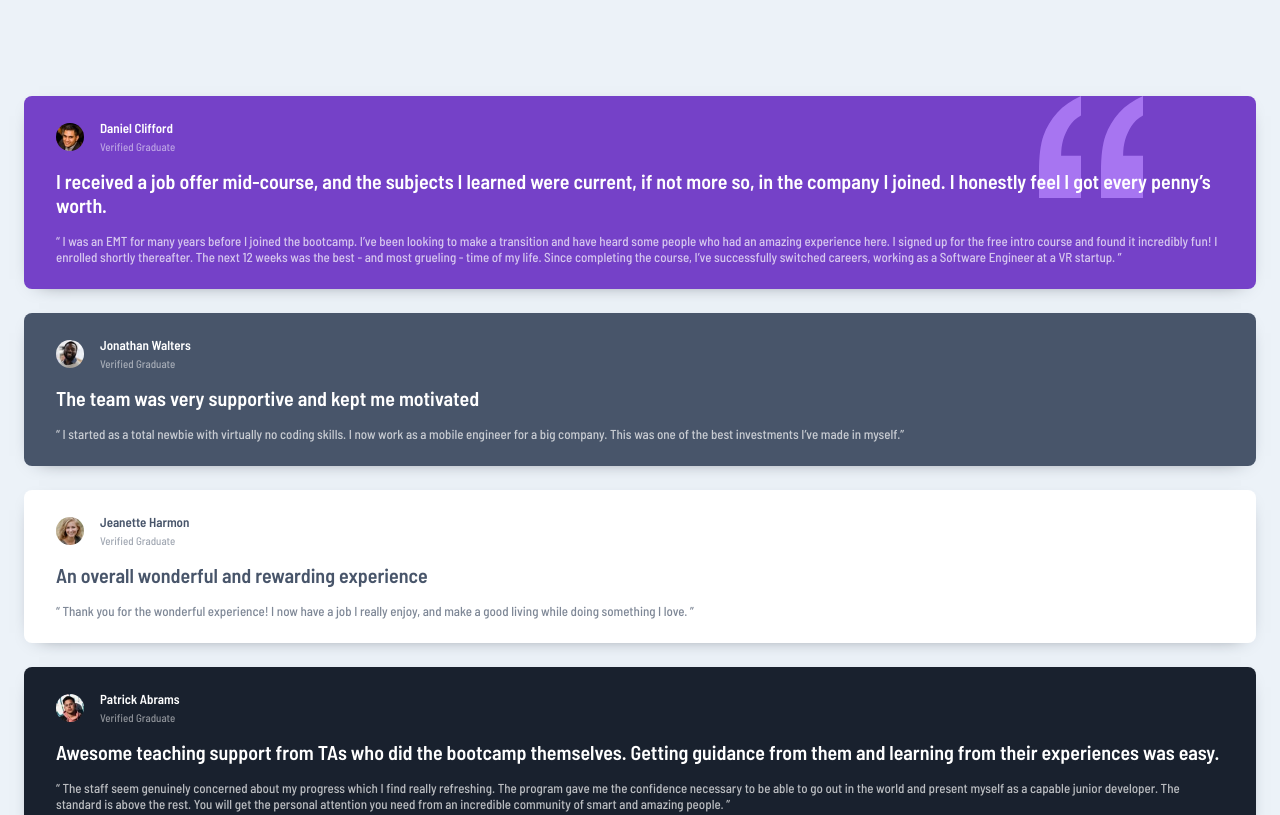
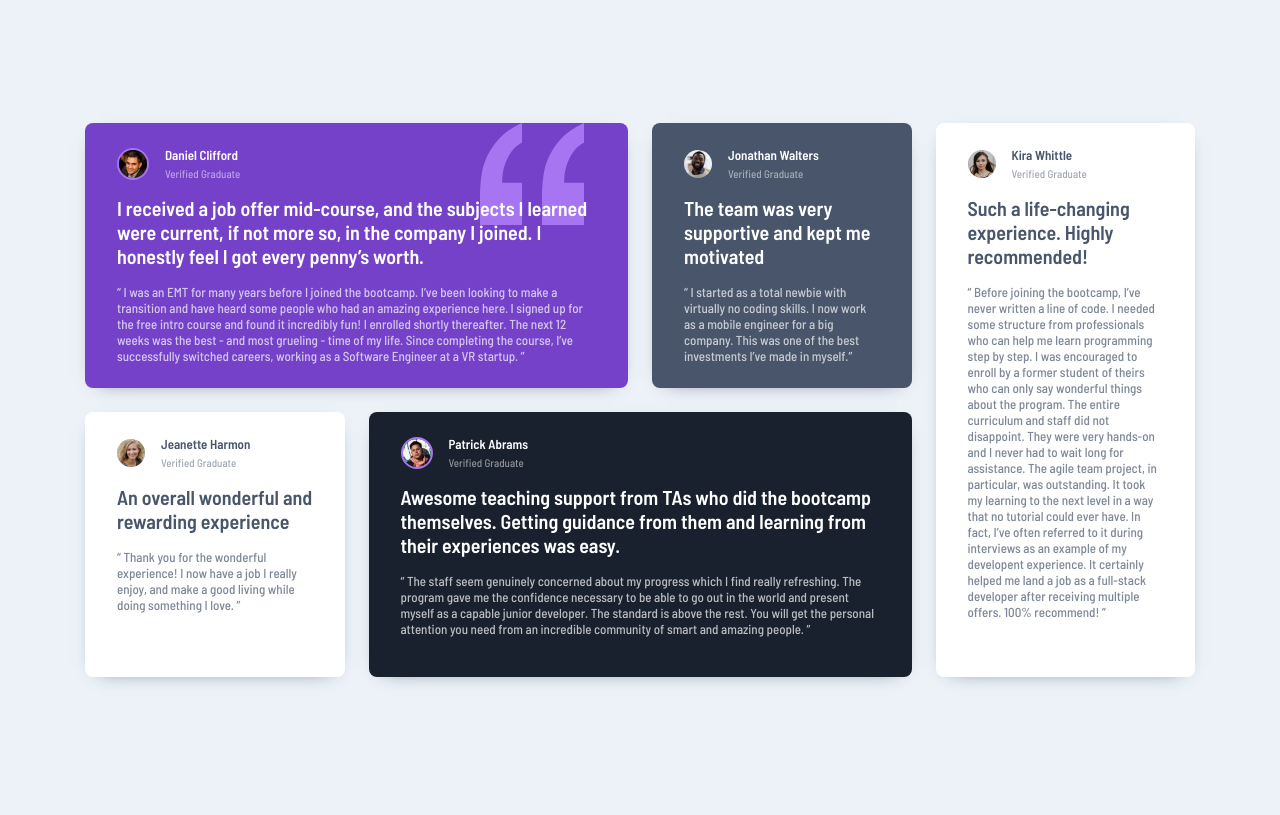
Before and after one commit to lemartinezm/testimonials-grid-section, a plain HTML site: page index.html in a window 1280 px wide. Shown: the top 815 px of the page. Drawn offline with Linux system fonts and the light colour scheme.

Commit message:
feat: desktop version

```diff
--- a/styles/styles.scss
+++ b/styles/styles.scss
@@ -19,6 +19,10 @@ body {
 
 body {
   background-color: $light_grayish_blue;
+  display: flex;
+  justify-content: center;
+  align-items: center;
+  min-height: 100vh;
 }
 
 main {
@@ -38,24 +42,29 @@ main {
     .profile {
       display: flex;
       gap: 16px;
+
       picture {
         display: flex;
         align-items: center;
         justify-content: center;
+
         img {
           border-radius: 50%;
           width: 28px;
           height: 28px;
         }
       }
+
       .name-data {
         display: flex;
         flex-direction: column;
         gap: 4px;
         color: $white;
+
         >h2 {
           font-size: 13px;
         }
+
         >p {
           opacity: 50%;
           font-size: 11px;
@@ -75,28 +84,88 @@ main {
     }
 
     &:nth-child(1) {
+      grid-area: a;
       background-color: $moderate_violet;
       background-image: url('../images/bg-pattern-quotation.svg');
       background-position: 90% 0;
       background-repeat: no-repeat;
+
+      .profile picture img {
+        border: 2px solid #A775F1;
+      }
     }
+
     &:nth-child(2) {
+      grid-area: b;
       background-color: $very_dark_grayish_blue;
-      .name-data, .headline, .review {
+
+      .name-data,
+      .headline,
+      .review {
         color: $white;
       }
     }
-    &:nth-child(3), &:nth-child(5) {
+
+    &:nth-child(3) {
+      grid-area: c;
       background-color: $white;
-      .name-data, .headline, .review {
+
+      .name-data,
+      .headline,
+      .review {
         color: $very_dark_grayish_blue;
       }
+
     }
+
     &:nth-child(4) {
+      grid-area: d;
       background-color: $very_dark_blackish_blue;
-      .name-data, .headline, .review {
+
+      .profile picture img {
+        border: 2px solid #A775F1;
+      }
+
+      .name-data,
+      .headline,
+      .review {
         color: $white;
+      }
+    }
+
+    &:nth-child(5) {
+      grid-area: e;
+      background-color: $white;
+
+      .name-data,
+      .headline,
+      .review {
+        color: $very_dark_grayish_blue;
       }
     }
   }
 }
+
+@media (min-width: 576px) {
+  main {
+    max-width: 500px;
+  }
+}
+
+@media (min-width: 768px) {
+  main {
+    max-width: 700px;
+  }
+}
+
+@media (min-width: 1024px) {
+  main {
+    max-width: 1110px;
+    padding: 16px;
+    display: grid;
+    grid-template-areas: "a a b e"
+      "c d d e";
+    grid-template-columns: 1fr 1fr 1fr 1fr;
+    grid-template-rows: 1fr 1fr;
+  }
+}
```
Also changed, not shown: styles/styles.css, 4 other files.
